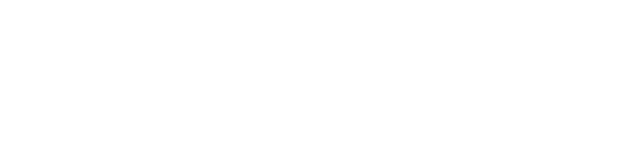
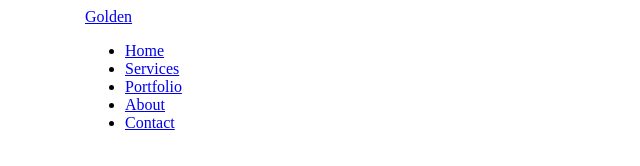
Before and after one commit to ggluchowski/zadanie-4-6, a website: page index.html in a window 1280 px wide. Shown: the whole page, without its empty margins (0-640 px from the left). Drawn offline with nearby package versions, Linux system fonts and the light colour scheme; files that its build step writes are made by us from their sources.

Commit message:
Add navbar content

```diff
--- a/index.html
+++ b/index.html
@@ -11,13 +11,24 @@
       <link rel="stylesheet" href="style.css">
   </head>
   <body> <!-- -->
-    <nav>
-
-
+    <nav class="navbar">
+      <div class="container">
+        <a href="#" class="navbar-brand">Golden</a>
+        <ul class="navbar-nav">
+          <li class="navbar-list"><a href="#" class="navbar-link">Home</a></li>
+          <li class="navbar-list"><a href="#" class="navbar-link">Services</a></li>
+          <li class="navbar-list"><a href="#" class="navbar-link">Portfolio</a></li>
+          <li class="navbar-list"><a href="#" class="navbar-link">About</a></li>
+          <li class="navbar-list"><a href="#" class="navbar-link">Contact</a></li>
+        </ul>
+      </div>
     </nav>
 
     <header>
+      <div class="container">
 
+
+      </div>
 
     </header>
 
```
